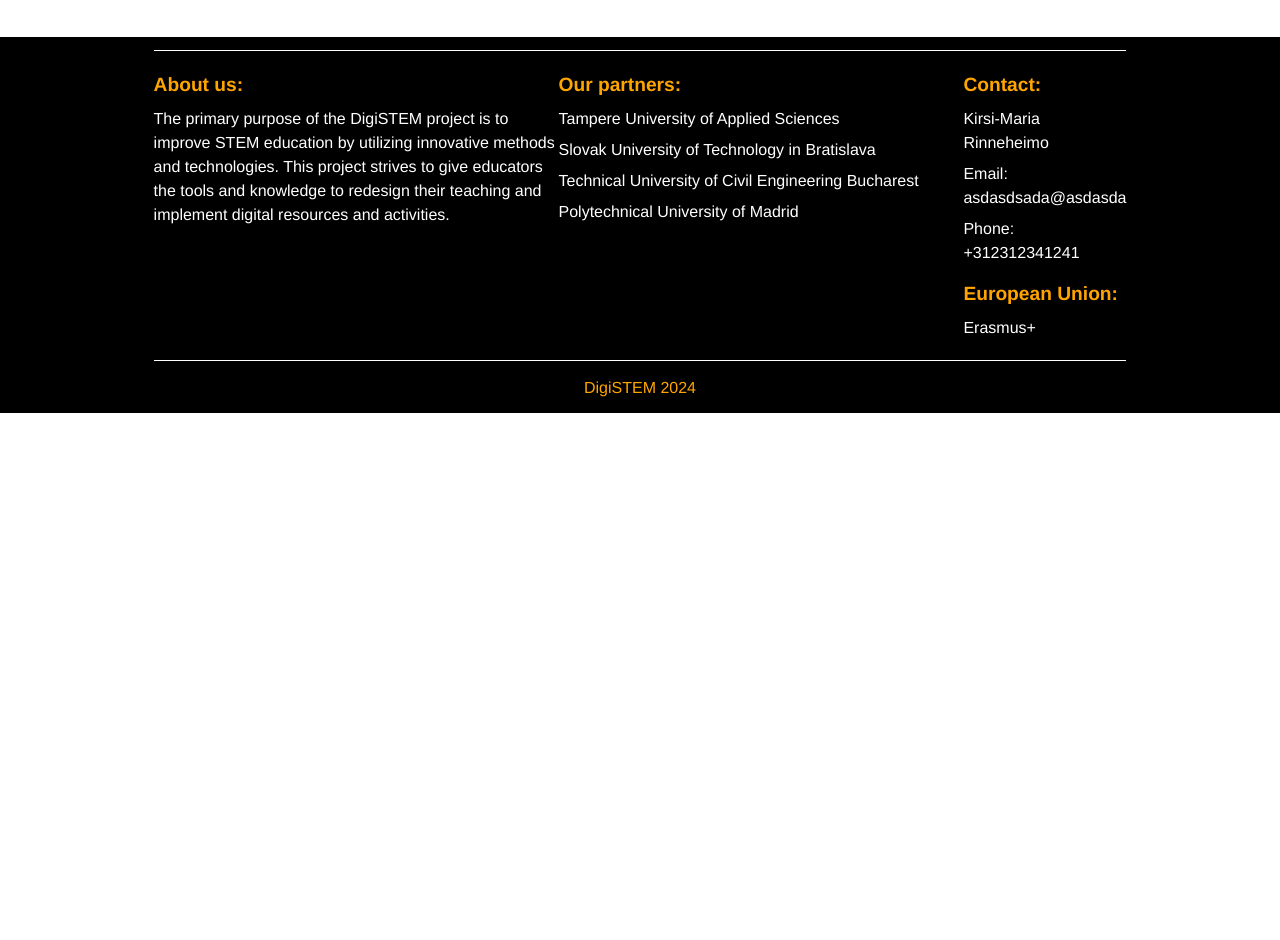
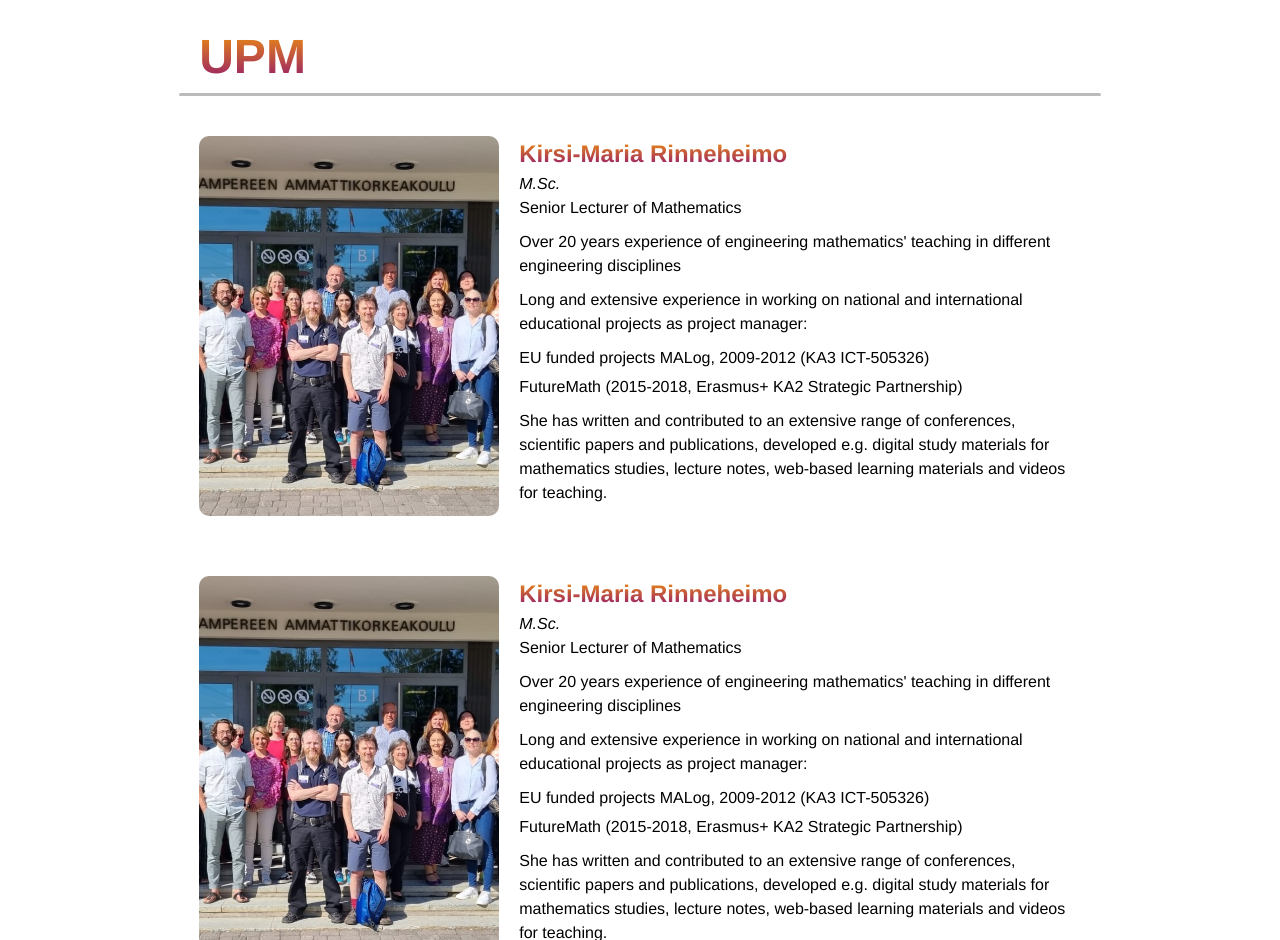
Before and after one commit to duongwalker/digistem-project, a React (Vite) app: page /ourteam in a window 1280 px wide. Shown: the part 1860-2800 px from the top of the page. Before the commit the page ends 2273 px from the top, so only its background shows below. Built offline with nearby package versions, Linux system fonts and the light colour scheme.

Commit message:
Fix css on projects and our team page

```diff
--- a/src/components/OurTeamPage/OurTeamPage.css
+++ b/src/components/OurTeamPage/OurTeamPage.css
@@ -4,11 +4,12 @@
 }
 
 main {
-    padding: 20px;
+    padding: 20px 5%;
+    font-family: 'Helvetica Neue';
 }
 
 .team-members {
-    max-width: 800px;
+    max-width: 80%;
     margin: 0 auto;
     text-align: center;
 }
@@ -19,11 +20,23 @@
     background-clip: text;
     -webkit-text-fill-color: transparent;
     font-weight: bold;
-    font-size: 2em;
+    font-size: 3em;
+}
+.team-members h1 {
+    font-size: 5em;
+}
+
+.member h2 {
+    margin-left: 20px;
+}
+
+.profile-text h3 {
+    font-size: 1.5em;
 }
 
 .member {
     margin: 40px 0;
+    text-align: left;
 }
 
 .profile {
@@ -68,3 +81,8 @@
 .profile-text ul ul li {
     margin-bottom: 5px;
 }
+
+hr.rounded {
+    border-top: 3px solid #bbb;
+    border-radius: 5px;
+  }
--- a/src/components/OurTeamPage/OurTeamPage.tsx
+++ b/src/components/OurTeamPage/OurTeamPage.tsx
@@ -17,6 +17,7 @@
                     <h1>Team Members</h1>
                     <div className="member">
                         <h2>TAMK</h2>
+                        <hr className="rounded"></hr>
                         <div className="profile">
                             <img src={teamphoto} alt="Kirsi-Maria Rinneheimo"></img>
                             <div className="profile-text">
@@ -56,6 +57,51 @@
                             </div>
                         </div>
                     </div>
+
+                <div className='member'>
+                <h2>UPM</h2>
+                <hr className="rounded"></hr>
+
+                <div className="profile">
+                            <img src={teamphoto} alt="Kirsi-Maria Rinneheimo"></img>
+                            <div className="profile-text">
+                                <h3>Kirsi-Maria Rinneheimo</h3>
+                                <p>M.Sc.</p>
+                                <ul>
+                                    <li>Senior Lecturer of Mathematics</li>
+                                    <li>Over 20 years experience of engineering mathematics' teaching in different engineering disciplines</li>
+                                    <li>Long and extensive experience in working on national and international educational projects as project manager:
+                                        <ul>
+                                            <li>EU funded projects MALog, 2009-2012 (KA3 ICT-505326)</li>
+                                            <li>FutureMath (2015-2018, Erasmus+ KA2 Strategic Partnership)</li>
+                                        </ul>
+                                    </li>
+                                    <li>She has written and contributed to an extensive range of conferences, scientific papers and publications, developed e.g. digital study materials for mathematics studies, lecture notes, web-based learning materials and videos for teaching.</li>
+                                </ul>
+                            </div>
+                        </div>
+
+                        <div className="profile">
+                            <img src={teamphoto} alt="Kirsi-Maria Rinneheimo"></img>
+                            <div className="profile-text">
+                                <h3>Kirsi-Maria Rinneheimo</h3>
+                                <p>M.Sc.</p>
+                                <ul>
+                                    <li>Senior Lecturer of Mathematics</li>
+                                    <li>Over 20 years experience of engineering mathematics' teaching in different engineering disciplines</li>
+                                    <li>Long and extensive experience in working on national and international educational projects as project manager:
+                                        <ul>
+                                            <li>EU funded projects MALog, 2009-2012 (KA3 ICT-505326)</li>
+                                            <li>FutureMath (2015-2018, Erasmus+ KA2 Strategic Partnership)</li>
+                                        </ul>
+                                    </li>
+                                    <li>She has written and contributed to an extensive range of conferences, scientific papers and publications, developed e.g. digital study materials for mathematics studies, lecture notes, web-based learning materials and videos for teaching.</li>
+                                </ul>
+                            </div>
+                        </div>
+
+
+                </div>
                 </section>
             </main>
 
--- a/src/components/ProjectsPage/ProjectsPage.css
+++ b/src/components/ProjectsPage/ProjectsPage.css
@@ -1,5 +1,5 @@
 .project-container {
-    max-width: 100%;
+    max-width: 80%;
     margin: 20px auto;
     padding: 20px 5%;
 }
@@ -70,6 +70,9 @@
 }
 
 .project-image-container img {
-    /* max-width: 100%;
-    height: auto; */
+    max-width: 100%;
+    width: 100%;
+    height: auto;
+    object-fit: contain;
+
 }
--- a/src/components/ProjectsPage/ProjectsPage.tsx
+++ b/src/components/ProjectsPage/ProjectsPage.tsx
@@ -4,11 +4,13 @@
 const ProjectsPage = () => {
   return (
 
-    <div className="project-container">
+    <div>
 
       <div className='project-image-container'>
         <img src={banner} alt='Banner'></img>
       </div>
+
+    <div className='project-container'>
 
       <header className="project-header">
         <h1 className="project-title">DigiSTEM</h1>
@@ -71,6 +73,7 @@
           2021-1-FI01-KA220-HED-000027535.
         </p>
       </footer>
+      </div>
     </div>
   );
 };
```
